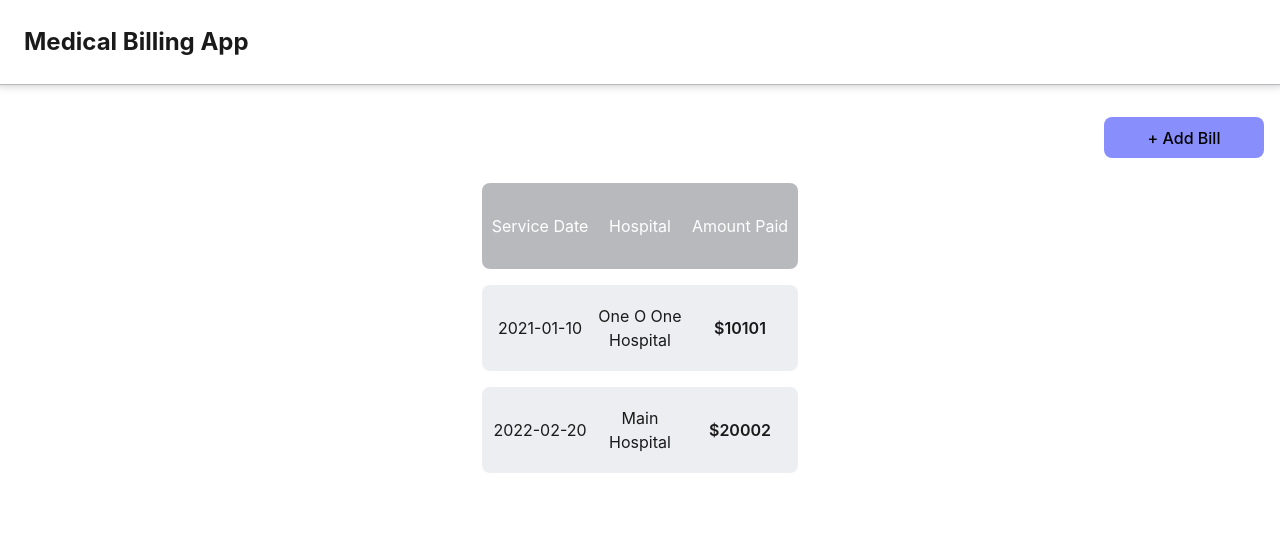
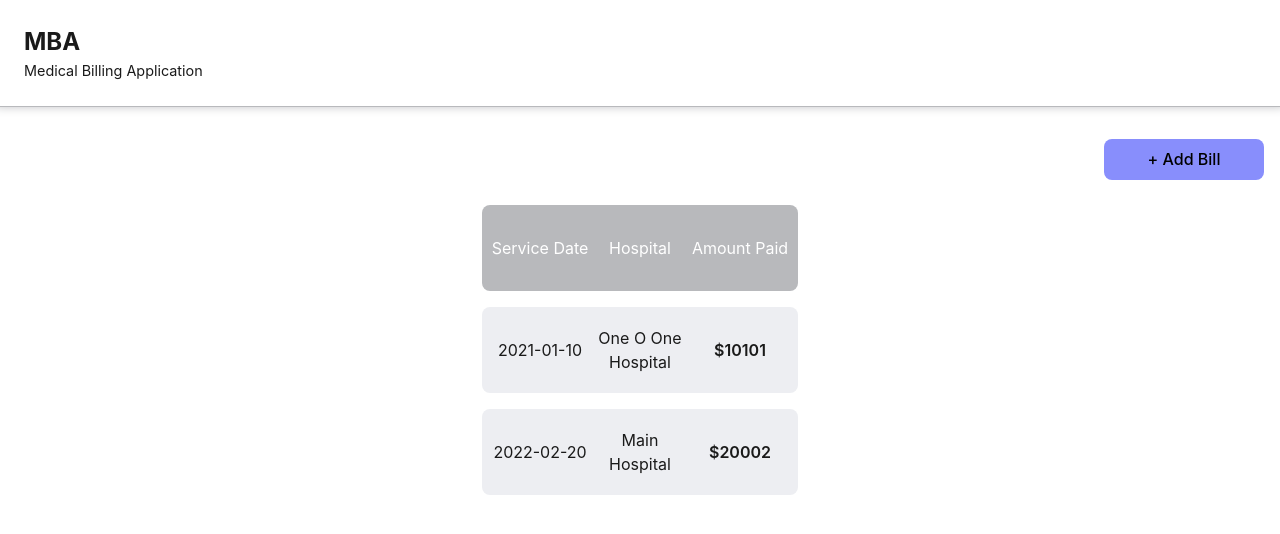
Before and after one commit to christinaor/medical-billing-app, a React (Vite) app: page / in a window 1280 px wide. Shown: the top 534 px of the page. Built offline with nearby package versions, Linux system fonts and the light colour scheme.

Commit message:
Update header title and subtitle

```diff
--- a/src/components/Header/Header.jsx
+++ b/src/components/Header/Header.jsx
@@ -2,8 +2,9 @@ import styles from './styles.module.scss';
 
 export default function Header() {
   return (
-    <h1 className={styles.header}>
-      Medical Billing App
-    </h1>
+    <div className={styles.header}>
+      <h1 className={styles.title}>MBA</h1>
+      <h2 className={styles.subtitle}>Medical Billing Application</h2>
+    </div>
   )
 }
--- a/src/components/Header/styles.module.scss
+++ b/src/components/Header/styles.module.scss
@@ -3,8 +3,15 @@
 .header {
   padding: 1.5rem;
 
-  font-size: 1.5rem;
-
   border-bottom: 1px solid $backgroundColorGrey;
   box-shadow: 0 -6px 10px 5px $backgroundColorGrey;
 }
+
+.title {
+  font-size: 1.5rem;
+}
+
+.subtitle {
+  font-size: 0.9rem;
+  font-weight: 400;
+}
```
